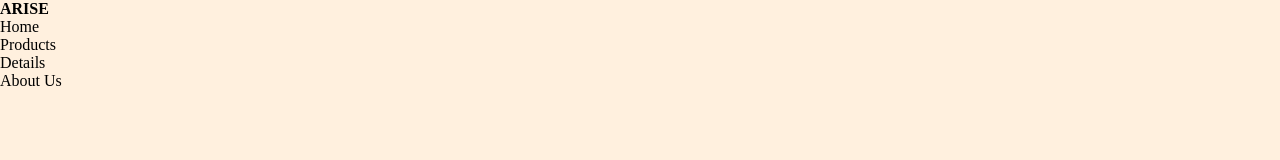
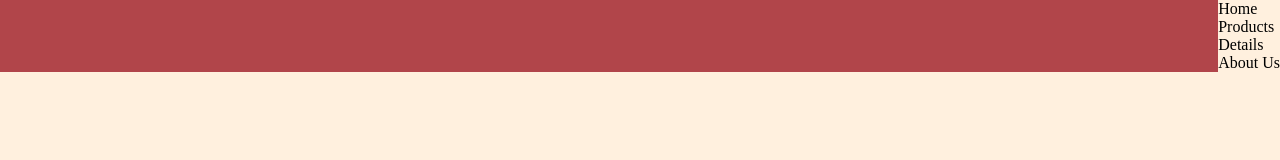
Before and after one commit to krishsonvane14/arise-energy, a website built with Vite: page index.html in a window 1280 px wide. Built offline with nearby package versions, Linux system fonts and the light colour scheme.

Commit message:
added background colors

```diff
--- a/css/sections/header.css
+++ b/css/sections/header.css
@@ -0,0 +1,19 @@
+.header__nav {
+    display: flex;
+    overflow: hidden;
+}
+
+.header__logo {
+    flex: 1;
+    display: flex;
+
+    position: relative;
+    padding: 20px;
+}
+
+.header__logo-overlay {
+    position: absolute;
+    inset: 0;
+    width: 100%;
+    background-color: var(--primary-color);
+}
```
Also changed, not shown: css/style.css (line endings or trailing spaces).
